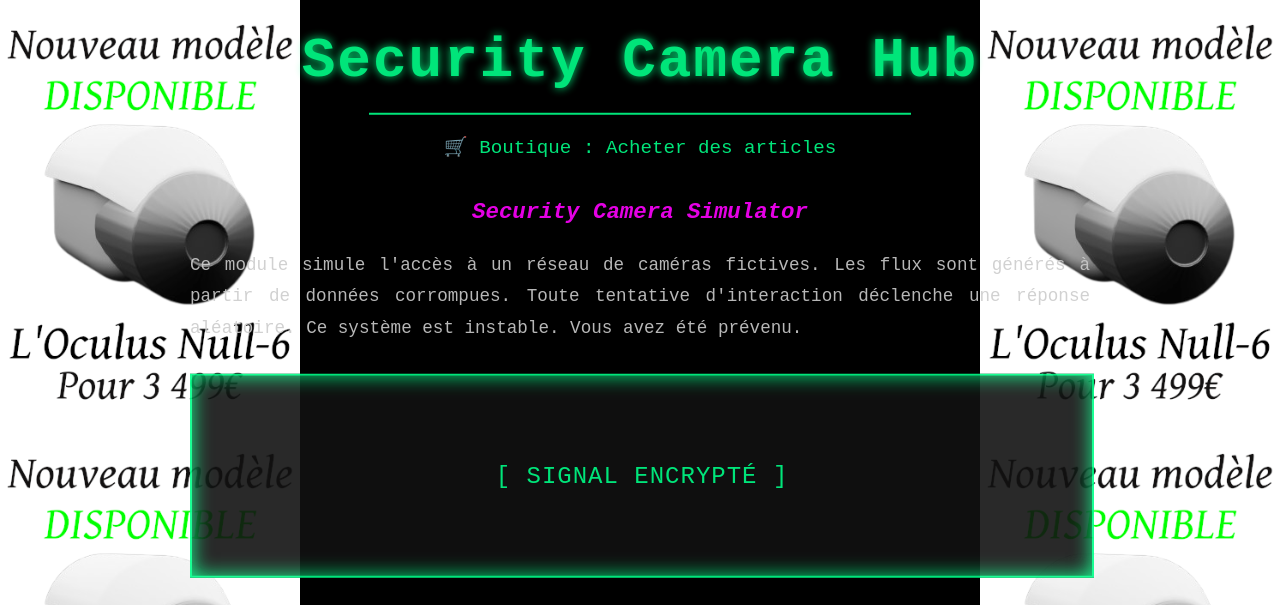
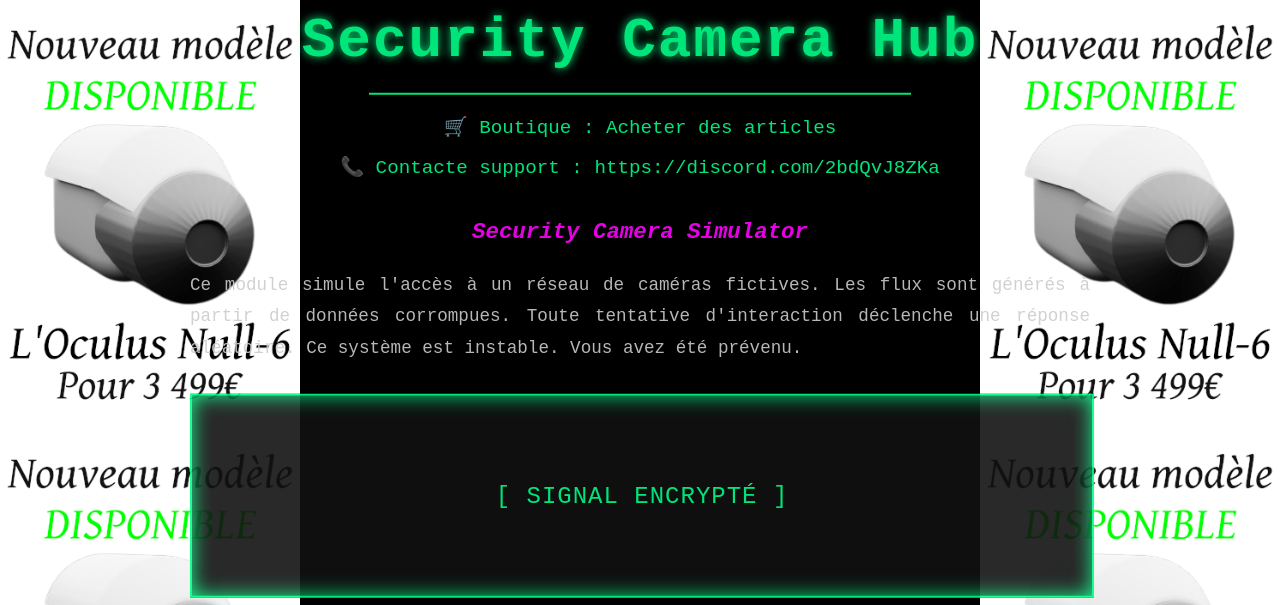
Before and after one commit to arbouzglyko/SecurityCameraHub.github.io, a plain HTML site: page Home.html in a window 1280 px wide. Shown: the top 605 px of the page. Drawn offline with Linux system fonts and the light colour scheme.

Commit message:
Update Home.html

```diff
--- a/Home.html
+++ b/Home.html
@@ -143,6 +143,8 @@
     <hr>
 
     <p><a href="Shop.html">🛒 Boutique : Acheter des articles</a></p>
+    <p><a href="https://discord.com/2bdQvJ8ZKa">📞 Contacte support : https://discord.com/2bdQvJ8ZKa</a></p>
+
 
     <h2>Security Camera Simulator</h2>
     <p class="paragraph">
```
